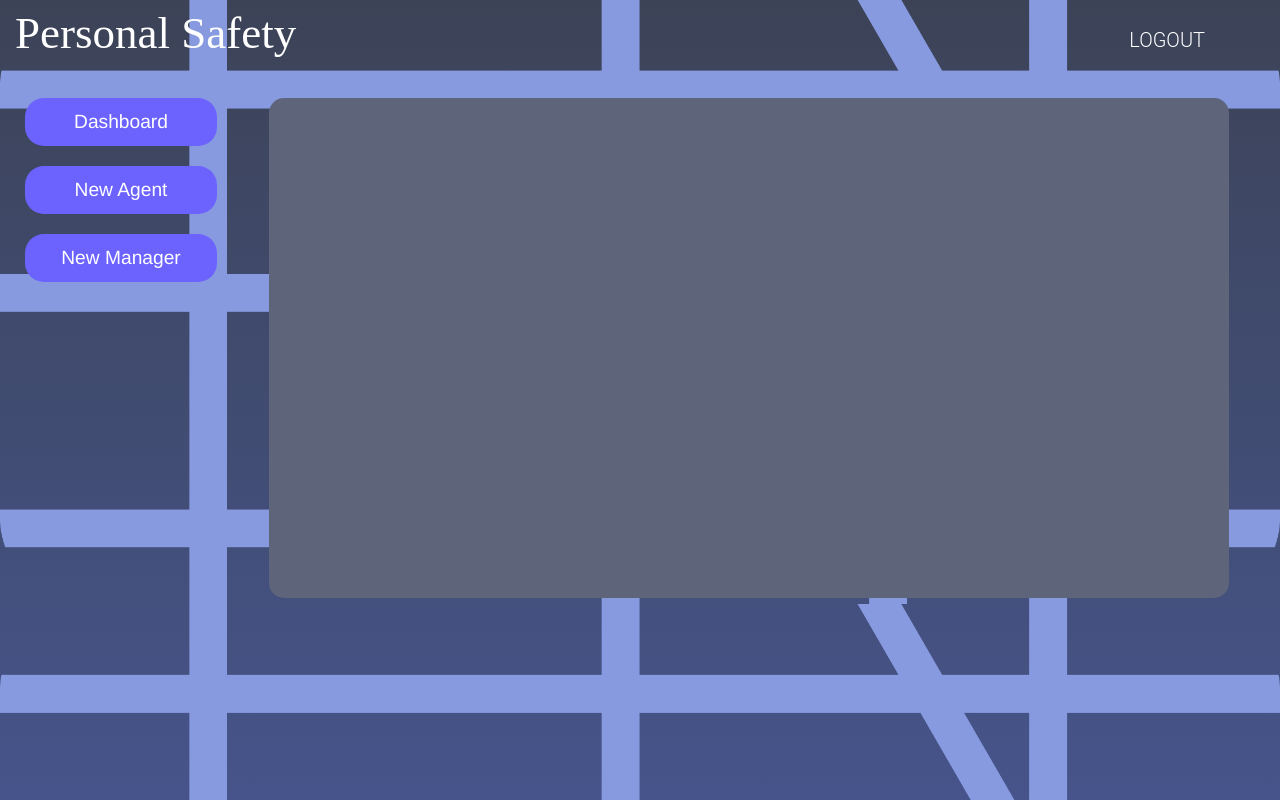
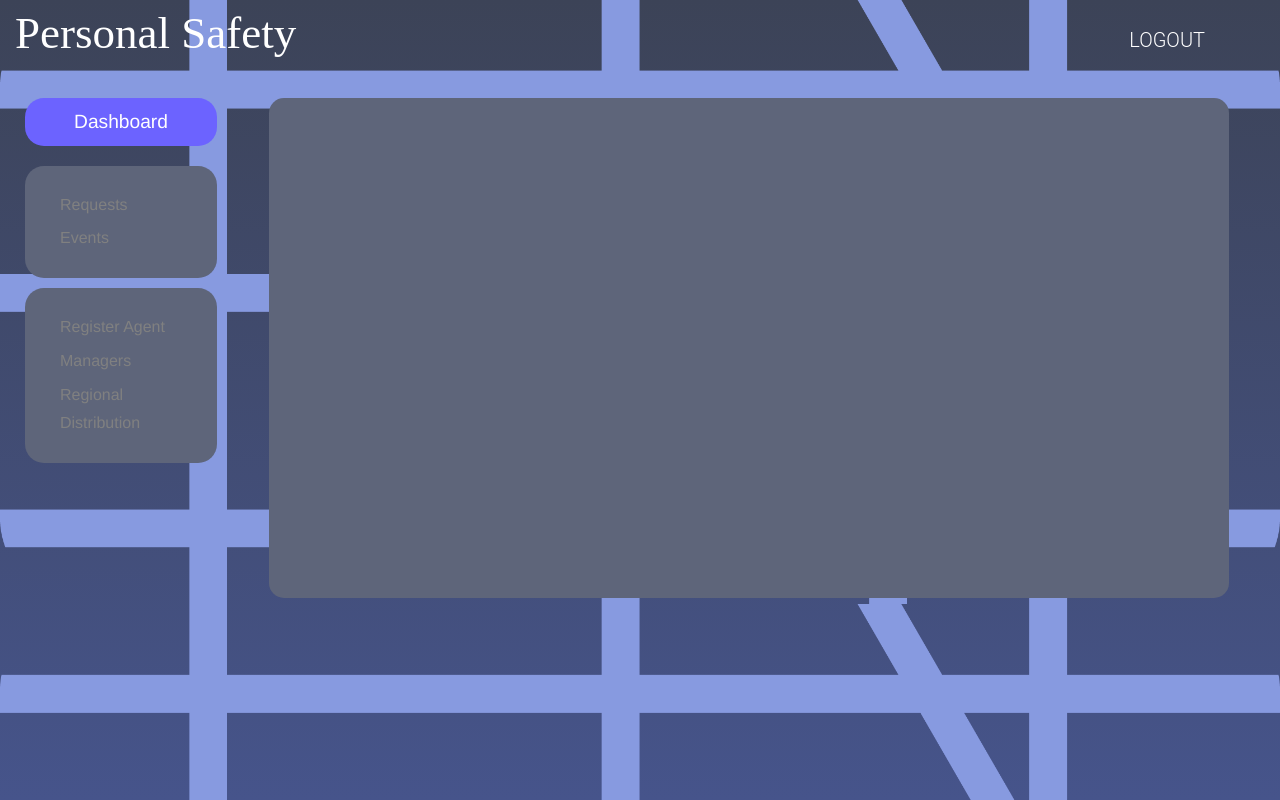
Before and after one commit to B0RU/B0RU-PersonalSafety-frontend, a Vue app: page /admin in a window 1280 px wide. Built offline with nearby package versions, Linux system fonts and the light colour scheme; no server answers; sample sign-in values are in the browser's storage.

Commit message:
add side bar to AdminPanel

```diff
--- a/src/views/AdminPanel.vue
+++ b/src/views/AdminPanel.vue
@@ -4,25 +4,36 @@
       <router-link to="/admin/dashboard">
         <add-button action="Dashboard"></add-button>
       </router-link>
-            <router-link to="/admin/register-agent">
-                <add-button action="New Agent"></add-button>
-            </router-link>
-            <router-link to="/admin/register-manager">
-                <add-button action="New Manager"></add-button>
-            </router-link>
+      <side-actions :actions="adminActions"></side-actions>
+      <side-actions :actions="coreActions"></side-actions>
     </div>
     <div class="main-actions">
-        <router-view/>
+      <router-view />
     </div>
   </div>
 </template>
 
 <script>
 import addButton from '../components/newButton.vue';
+import sideActions from '../components/actions.vue';
 
 export default {
+  data() {
+    return {
+      adminActions: {
+        Requests: { url: 'requests', value: 'Requests' },
+        Events: { url: 'events', value: 'Events' },
+      },
+      coreActions: {
+        'Register Agent': { url: '/admin/register-agent', value: 'Register Agent' },
+        Managers: { url: '/admin/register-manager', value: 'Managers' },
+        'Regional Distribution': { url: '/admin/regional-distribution', value: 'Regional Distribution' },
+      },
+    };
+  },
   components: {
     addButton,
+    sideActions,
   },
   created() {
     this.getDepartments();
@@ -36,11 +47,11 @@ export default {
 </script>
 
 <style>
-.adminPanel{
+.adminPanel {
   display: flex;
   margin-top: 30px;
 }
-.side{
+.side {
   width: 15%;
   height: 100%;
   margin-left: 25px;
@@ -49,7 +60,7 @@ export default {
   width: 75%;
   margin: 0 auto;
   float: right;
-    background-color: #5E657A;
+  background-color: #5e657a;
   height: 500px;
   border-radius: 15px;
 }
```
Lines whose indentation alone changed are shown as unchanged.
